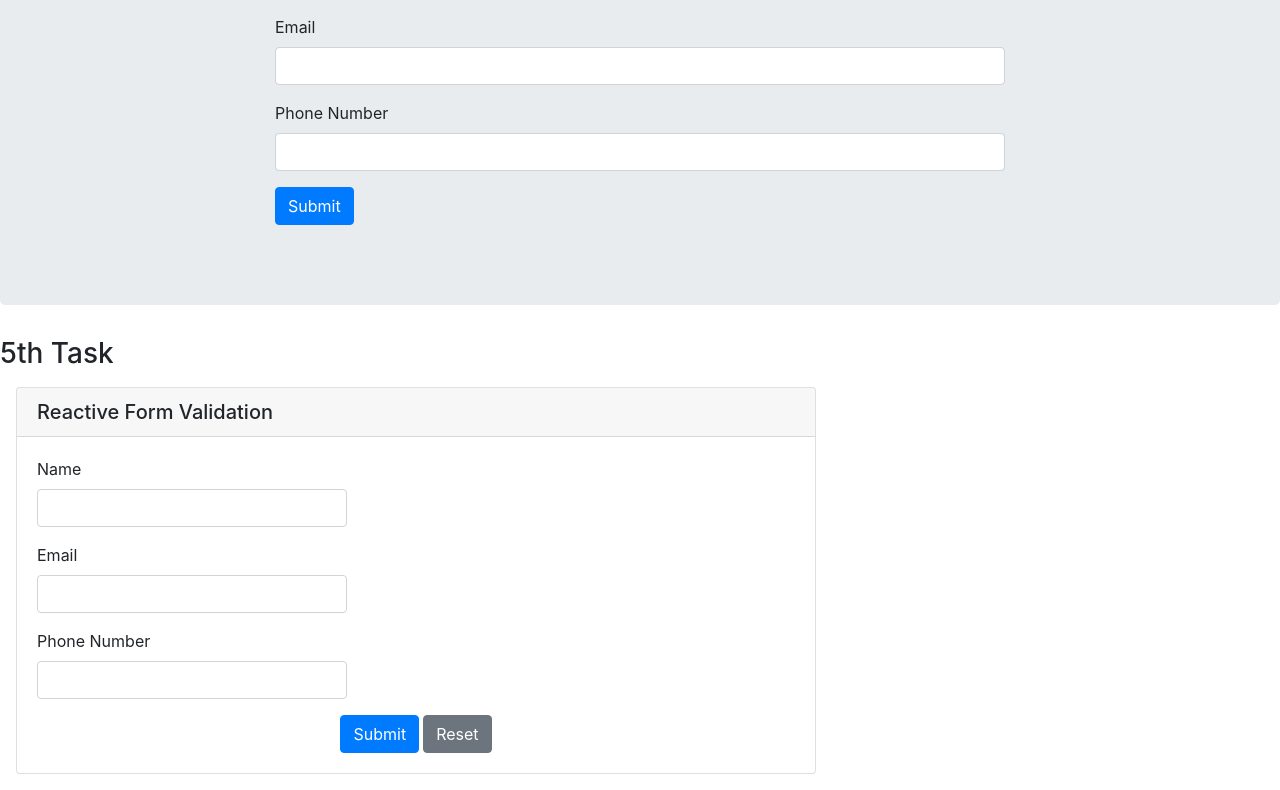
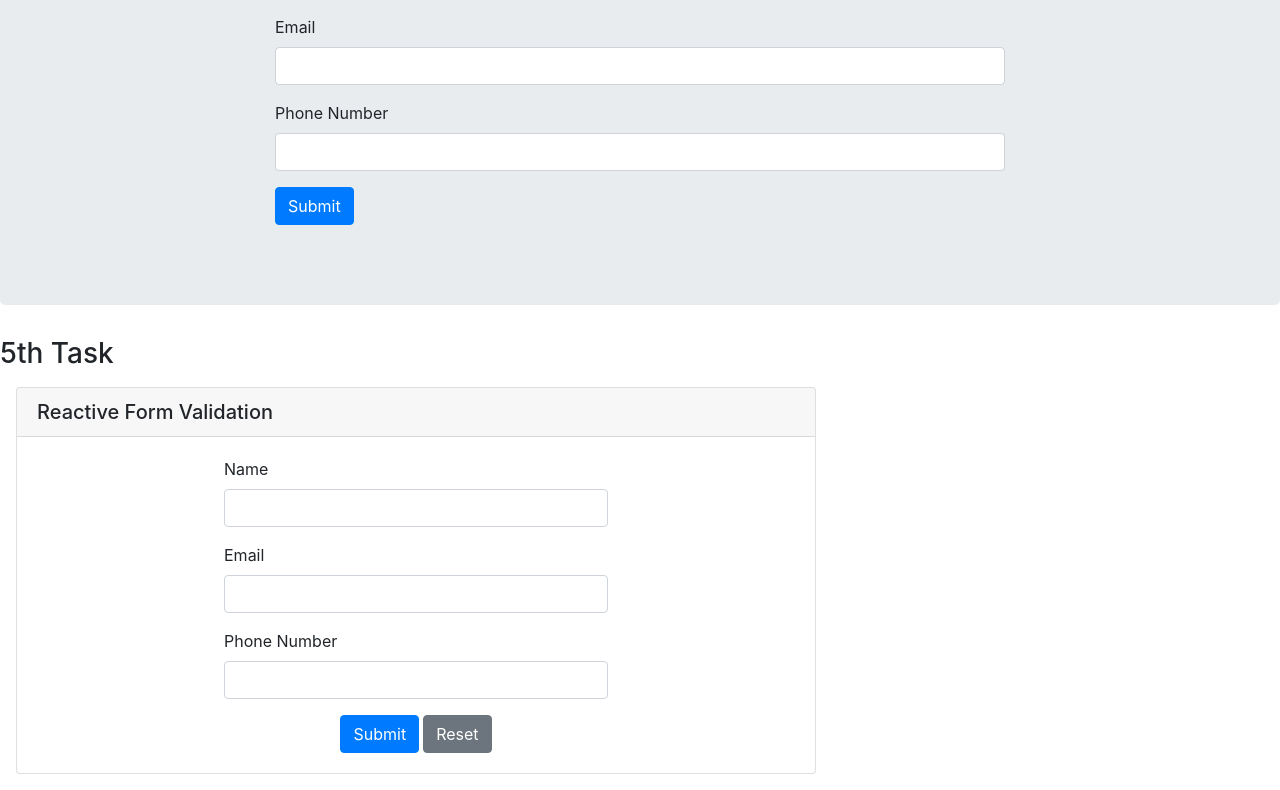
Before and after one commit to MukeshMkt/angularFirstProject, an Angular app: page / in a window 1280 px wide. Shown: the part 722-1512 px from the top of the page. Built offline with nearby package versions, Linux system fonts and the light colour scheme.

Commit message:
reactive form

```diff
--- a/src/app/reactive-form/reactive-form.component.html
+++ b/src/app/reactive-form/reactive-form.component.html
@@ -2,8 +2,10 @@
   <h5 class="card-header">Reactive Form Validation</h5>
   <div class="card-body">
     <form [formGroup]="registerForm" (ngSubmit)="onSubmit()">
-      <div class="form-row">
-        <div class="form-group col-5">
+      <div
+        class="form-row flex-column justify-content-center align-items-center"
+      >
+        <div class="form-group w-50">
           <label>Name</label>
           <input
             type="text"
@@ -20,9 +22,8 @@
             </div>
           </div>
         </div>
-      </div>
-      <div class="form-row">
-        <div class="form-group col-5">
+
+        <div class="form-group w-50">
           <label>Email</label>
           <input
             type="text"
@@ -42,9 +43,7 @@
             </div>
           </div>
         </div>
-      </div>
-      <div class="form-row">
-        <div class="form-group col-5">
+        <div class="form-group w-50">
           <label>Phone Number</label>
           <input
             type="text"
```
